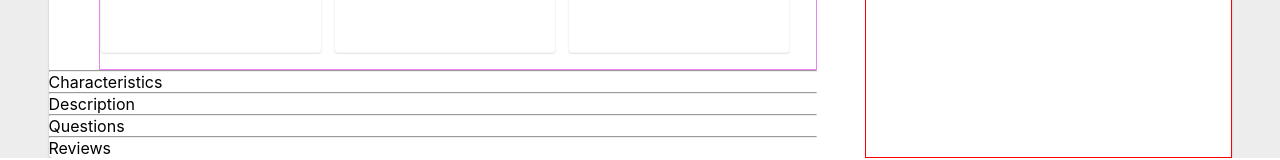
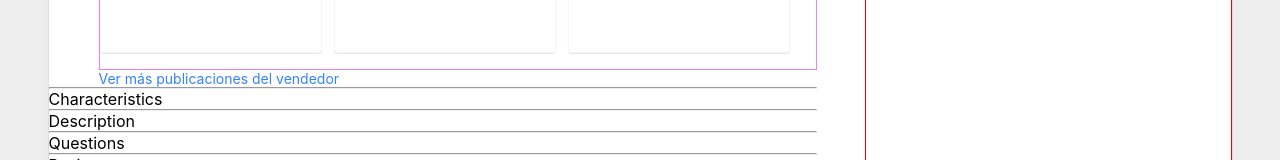
Before and after one commit to Carla1Z/mercadolibre-clone, a React (Create React App) app: page / in a window 1280 px wide. Shown: the part 1083-1243 px from the top of the page. Built offline with nearby package versions, Linux system fonts and the light colour scheme.

Commit message:
p otheritems

```diff
--- a/src/components/Product/OtherItems/OtherItems.module.css
+++ b/src/components/Product/OtherItems/OtherItems.module.css
@@ -24,3 +24,12 @@
   width: 222px;
   height: 379.375px;
 }
+
+.more{
+    color: var(--blue-btn1);
+    font-size: 14px;
+}
+
+.more:hover{
+    color: var(--blue);
+}
--- a/src/components/Product/OtherItems/index.jsx
+++ b/src/components/Product/OtherItems/index.jsx
@@ -15,6 +15,7 @@ function OtherItems() {
           <img src="" alt="card" />
         </div>
       </div>
+      <p className={styles.more}>Ver más publicaciones del vendedor</p>
     </div>
   );
 }
```
